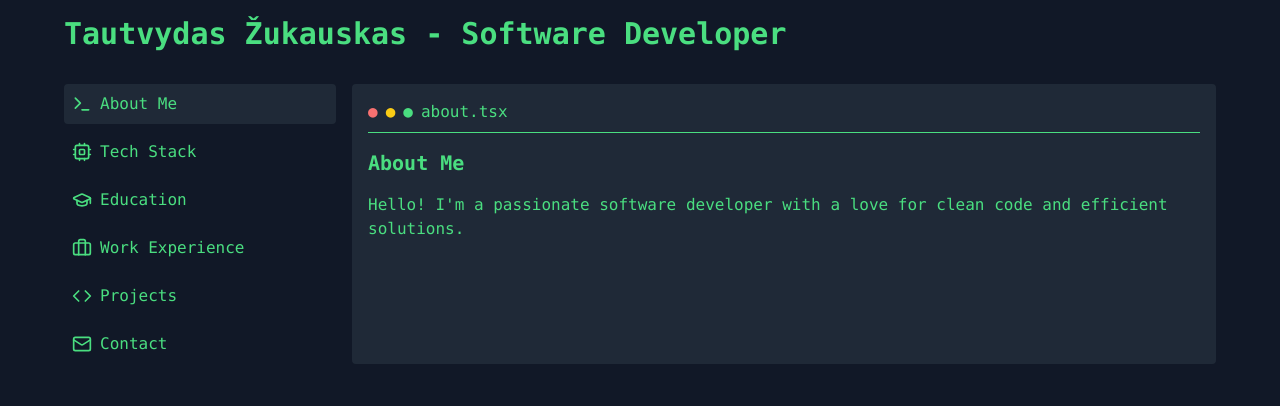
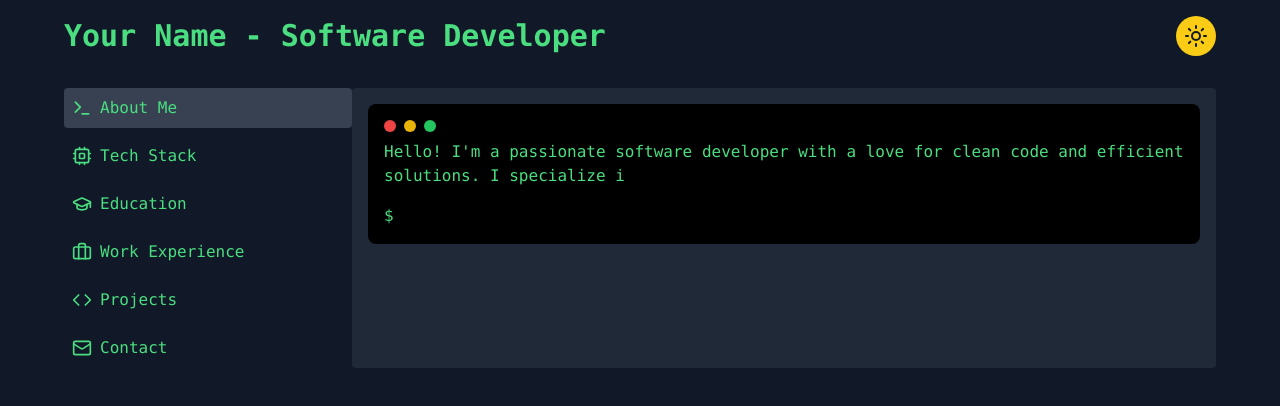
Before and after one commit to Zukauskas/portfolio, a Next.js app: page / in a window 1280 px wide. Shown: the top 406 px of the page. Built offline with nearby package versions, Linux system fonts and the light colour scheme.

Commit message:
Fun stuff

```diff
--- a/components/landing-page.tsx
+++ b/components/landing-page.tsx
@@ -1,6 +1,6 @@
-'use client'
-import React, { useState } from 'react';
-import { Terminal, Code, Briefcase, GraduationCap, Cpu, Mail } from 'lucide-react';
+"use client"
+import React, { useState, useEffect, useCallback, useRef } from 'react';
+import { Terminal, Code, Briefcase, GraduationCap, Cpu, Mail, Sun, Moon, Menu, X } from 'lucide-react';
 
 const sections = [
   { id: 'about', title: 'About Me', icon: Terminal },
@@ -11,94 +11,229 @@ const sections = [
   { id: 'contact', title: 'Contact', icon: Mail },
 ];
 
-const LandingPage: React.FC = () => {
+const useTypewriter = (text, speed = 50) => {
+  const [displayText, setDisplayText] = useState('');
+  const [index, setIndex] = useState(0);
+
+  useEffect(() => {
+    setDisplayText('');
+    setIndex(0);
+  }, [text]);
+
+  useEffect(() => {
+    if (index < text.length) {
+      const timer = setTimeout(() => {
+        setDisplayText((prev) => prev + text[index]);
+        setIndex((prev) => prev + 1);
+      }, speed);
+      return () => clearTimeout(timer);
+    }
+  }, [index, text, speed]);
+
+  return displayText;
+};
+
+const TerminalEmulator = ({ children, isDarkMode, onCommand }) => {
+  const [command, setCommand] = useState('');
+  const inputRef = useRef(null);
+
+  const handleKeyDown = (e) => {
+    if (e.key === 'Enter') {
+      onCommand(command);
+      setCommand('');
+    }
+  };
+
+  useEffect(() => {
+    inputRef.current?.focus();
+  }, []);
+
+  return (
+    <div className={`font-mono p-4 rounded-lg ${isDarkMode ? 'bg-black' : 'bg-gray-100'} overflow-hidden`}>
+      <div className="flex space-x-2 mb-2">
+        <div className="w-3 h-3 rounded-full bg-red-500"></div>
+        <div className="w-3 h-3 rounded-full bg-yellow-500"></div>
+        <div className="w-3 h-3 rounded-full bg-green-500"></div>
+      </div>
+      <div className={`${isDarkMode ? 'text-green-400' : 'text-gray-800'}`}>
+        {children}
+        <div className="mt-4 flex items-center">
+          <span className="mr-2">$</span>
+          <input
+            ref={inputRef}
+            type="text"
+            value={command}
+            onChange={(e) => setCommand(e.target.value)}
+            onKeyDown={handleKeyDown}
+            className="bg-transparent border-none outline-none flex-grow"
+          />
+        </div>
+      </div>
+    </div>
+  );
+};
+
+const SkillBar = ({ skill, level, isDarkMode }) => {
+  const [width, setWidth] = useState(0);
+
+  useEffect(() => {
+    setTimeout(() => setWidth(level), 100);
+  }, [level]);
+
+  return (
+    <div className="mb-4">
+      <div className="flex justify-between mb-1">
+        <span>{skill}</span>
+        <span>{level}%</span>
+      </div>
+      <div className={`h-2 rounded-full ${isDarkMode ? 'bg-gray-700' : 'bg-gray-300'}`}>
+        <div
+          className="h-full rounded-full bg-green-500 transition-all duration-1000 ease-out"
+          style={{ width: `${width}%` }}
+        ></div>
+      </div>
+    </div>
+  );
+};
+
+const LandingPage = () => {
   const [activeSection, setActiveSection] = useState('about');
+  const [isDarkMode, setIsDarkMode] = useState(true);
+  const [isMenuOpen, setIsMenuOpen] = useState(false);
+
+  useEffect(() => {
+    const savedMode = localStorage.getItem('darkMode');
+    setIsDarkMode(savedMode === null ? true : JSON.parse(savedMode));
+  }, []);
+
+  useEffect(() => {
+    localStorage.setItem('darkMode', JSON.stringify(isDarkMode));
+  }, [isDarkMode]);
+
+  const toggleDarkMode = () => setIsDarkMode(!isDarkMode);
+  const toggleMenu = () => setIsMenuOpen(!isMenuOpen);
+
+  const handleSectionClick = (sectionId) => {
+    setActiveSection(sectionId);
+    setIsMenuOpen(false);
+  };
+
+  const handleCommand = (command) => {
+    const lowerCommand = command.toLowerCase();
+    if (sections.some(section => section.id === lowerCommand)) {
+      setActiveSection(lowerCommand);
+    } else if (lowerCommand === 'help') {
+      setActiveSection('help');
+    } else {
+      setActiveSection('error');
+    }
+  };
+
+  const handleKeyDown = useCallback((e) => {
+    if (e.ctrlKey || e.metaKey) {
+      switch (e.key) {
+        case 'k':
+          e.preventDefault();
+          toggleDarkMode();
+          break;
+        case 'j':
+          e.preventDefault();
+          const currentIndex = sections.findIndex(section => section.id === activeSection);
+          const nextIndex = (currentIndex + 1) % sections.length;
+          setActiveSection(sections[nextIndex].id);
+          break;
+        default:
+          break;
+      }
+    }
+  }, [activeSection, toggleDarkMode]);
+
+  useEffect(() => {
+    window.addEventListener('keydown', handleKeyDown);
+    return () => window.removeEventListener('keydown', handleKeyDown);
+  }, [handleKeyDown]);
 
   const renderContent = () => {
     switch (activeSection) {
       case 'about':
-        return (
-          <div className="space-y-4">
-            <h2 className="text-xl font-semibold">About Me</h2>
-            <p>Hello! I&apos;m a passionate software developer with a love for clean code and efficient solutions.</p>
-          </div>
-        );
+        return "Hello! I'm a passionate software developer with a love for clean code and efficient solutions. I specialize in building robust web applications and enjoy tackling complex problems.";
       case 'tech':
         return (
-          <div className="space-y-4">
-            <h2 className="text-xl font-semibold">Tech Stack</h2>
-            <ul className="list-disc list-inside">
-              <li>TypeScript</li>
-              <li>React / Next.js</li>
-              <li>Node.js</li>
-              <li>Tailwind CSS</li>
-            </ul>
+          <div>
+            <p>Here are some of my top skills:</p>
+            <SkillBar skill="JavaScript" level={90} isDarkMode={isDarkMode} />
+            <SkillBar skill="React" level={85} isDarkMode={isDarkMode} />
+            <SkillBar skill="Node.js" level={80} isDarkMode={isDarkMode} />
+            <SkillBar skill="TypeScript" level={75} isDarkMode={isDarkMode} />
+            <SkillBar skill="GraphQL" level={70} isDarkMode={isDarkMode} />
           </div>
         );
       case 'education':
-        return (
-          <div className="space-y-4">
-            <h2 className="text-xl font-semibold">Education</h2>
-            <div>
-              <h3 className="font-medium">Bachelor of Science in Computer Science</h3>
-              <p>University Name, Graduation Year</p>
-            </div>
-          </div>
-        );
+        return "Education:\n\nBachelor of Science in Computer Science\nUniversity Name\nGraduation Year: 20XX\n\nRelevant Coursework:\n- Data Structures and Algorithms\n- Web Development\n- Database Management Systems";
       case 'experience':
-        return (
-          <div className="space-y-4">
-            <h2 className="text-xl font-semibold">Work Experience</h2>
-            <div>
-              <h3 className="font-medium">Software Developer</h3>
-              <p>Company Name, Start Date - Present</p>
-              <ul className="list-disc list-inside">
-                <li>Developed and maintained web applications using React and Node.js</li>
-                <li>Collaborated with cross-functional teams to deliver high-quality software solutions</li>
-              </ul>
-            </div>
-          </div>
-        );
+        return "Work Experience:\n\nSenior Software Developer\nTech Solutions Inc., 20XX - Present\n- Led development of a high-traffic e-commerce platform\n- Implemented CI/CD pipelines, reducing deployment time by 50%\n\nJunior Developer\nStartup Innovations, 20XX - 20XX\n- Developed and maintained multiple client-facing web applications\n- Collaborated in an Agile team environment";
       case 'projects':
-        return (
-          <div className="space-y-4">
-            <h2 className="text-xl font-semibold">Projects</h2>
-            <div>
-              <h3 className="font-medium">Project Name</h3>
-              <p>A brief description of the project and your role in it.</p>
-            </div>
-          </div>
-        );
+        return "Projects:\n\n1. AI-Powered Task Manager\n   - Developed a React Native app with ML-based task prioritization\n   - Integrated with GPT-3 for natural language processing\n\n2. Open-Source Contribution Tracker\n   - Created a Chrome extension to visualize GitHub contributions\n   - Used D3.js for data visualization";
       case 'contact':
-        return (
-          <div className="space-y-4">
-            <h2 className="text-xl font-semibold">Contact</h2>
-            <p>Email: your.email@example.com</p>
-            <p>LinkedIn: linkedin.com/in/yourprofile</p>
-            <p>GitHub: github.com/yourusername</p>
-          </div>
-        );
+        return "Contact:\n\nEmail: your.email@example.com\nLinkedIn: linkedin.com/in/yourprofile\nGitHub: github.com/yourusername\nPersonal Website: www.yourportfolio.com";
+      case 'help':
+        return "Available commands:\n\nabout - View About Me\ntech - View Tech Stack\neducation - View Education\nexperience - View Work Experience\nprojects - View Projects\ncontact - View Contact Information\n\nKeyboard shortcuts:\nCtrl/Cmd + K: Toggle dark mode\nCtrl/Cmd + J: Navigate to next section";
+      case 'error':
+        return "Command not recognized. Type 'help' for a list of available commands.";
       default:
-        return null;
+        return "Select a section to view content.";
     }
   };
 
+  const content = renderContent();
+  const displayText = typeof content === 'string' ? useTypewriter(content) : content;
+
   return (
-    <div className="min-h-screen bg-gray-900 text-green-400 p-4 font-mono">
+    <div className={`min-h-screen ${isDarkMode ? 'bg-gray-900 text-green-400' : 'bg-gray-100 text-gray-800'} p-4 font-mono transition-colors duration-300`}>
       <div className="max-w-6xl mx-auto">
-        <header className="mb-8">
-          <h1 className="text-3xl font-bold">Tautvydas Žukauskas - Software Developer</h1>
+        <header className="mb-8 flex justify-between items-center">
+          <h1 className="text-3xl font-bold">Your Name - Software Developer</h1>
+          <div className="flex items-center space-x-4">
+            <button
+              onClick={toggleDarkMode}
+              className={`p-2 rounded-full ${isDarkMode ? 'bg-yellow-400 text-gray-900' : 'bg-gray-800 text-yellow-400'}`}
+            >
+              {isDarkMode ? <Sun size={24} /> : <Moon size={24} />}
+            </button>
+            <button
+              onClick={toggleMenu}
+              className="md:hidden p-2 rounded-full bg-gray-700 text-white"
+            >
+              {isMenuOpen ? <X size={24} /> : <Menu size={24} />}
+            </button>
+          </div>
         </header>
-        <div className="flex">
-          <nav className="w-1/4 pr-4">
+        <div className="flex flex-col md:flex-row">
+          <nav className={`
+            ${isMenuOpen ? 'block' : 'hidden'}
+            md:block
+            fixed md:static
+            top-0 left-0
+            w-64 md:w-1/4
+            h-full md:h-auto
+            ${isDarkMode ? 'bg-gray-800' : 'bg-white'}
+            md:bg-transparent
+            p-4 md:p-0
+            z-50 md:z-auto
+            transition-all duration-300 ease-in-out
+            transform ${isMenuOpen ? 'translate-x-0' : '-translate-x-full'}
+            md:transform-none
+          `}>
             <ul className="space-y-2">
               {sections.map((section) => (
                 <li key={section.id}>
                   <button
-                    onClick={() => setActiveSection(section.id)}
+                    onClick={() => handleSectionClick(section.id)}
                     className={`flex items-center space-x-2 w-full text-left p-2 rounded ${
-                      activeSection === section.id ? 'bg-gray-800' : 'hover:bg-gray-800'
-                    }`}
+                      activeSection === section.id
+                        ? isDarkMode ? 'bg-gray-700' : 'bg-gray-200'
+                        : isDarkMode ? 'hover:bg-gray-700' : 'hover:bg-gray-100'
+                    } transition-colors duration-300`}
                   >
                     <section.icon className="w-5 h-5" />
                     <span>{section.title}</span>
@@ -107,17 +242,19 @@ const LandingPage: React.FC = () => {
               ))}
             </ul>
           </nav>
-          <main className="w-3/4 bg-gray-800 p-4 rounded">
-            <div className="border-b border-green-400 pb-2 mb-4 flex items-center space-x-2">
-              <span className="text-red-400">●</span>
-              <span className="text-yellow-400">●</span>
-              <span className="text-green-400">●</span>
-              <span className="ml-2">{activeSection}.tsx</span>
-            </div>
-            <div className="space-y-4">{renderContent()}</div>
+          <main className={`w-full md:w-3/4 ${isDarkMode ? 'bg-gray-800' : 'bg-white'} p-4 rounded transition-colors duration-300`}>
+            <TerminalEmulator isDarkMode={isDarkMode} onCommand={handleCommand}>
+              <pre className="whitespace-pre-wrap">{displayText}</pre>
+            </TerminalEmulator>
           </main>
         </div>
       </div>
+      {isMenuOpen && (
+        <div
+          className="fixed inset-0 bg-black bg-opacity-50 z-40 md:hidden"
+          onClick={() => setIsMenuOpen(false)}
+        />
+      )}
     </div>
   );
 };
```
